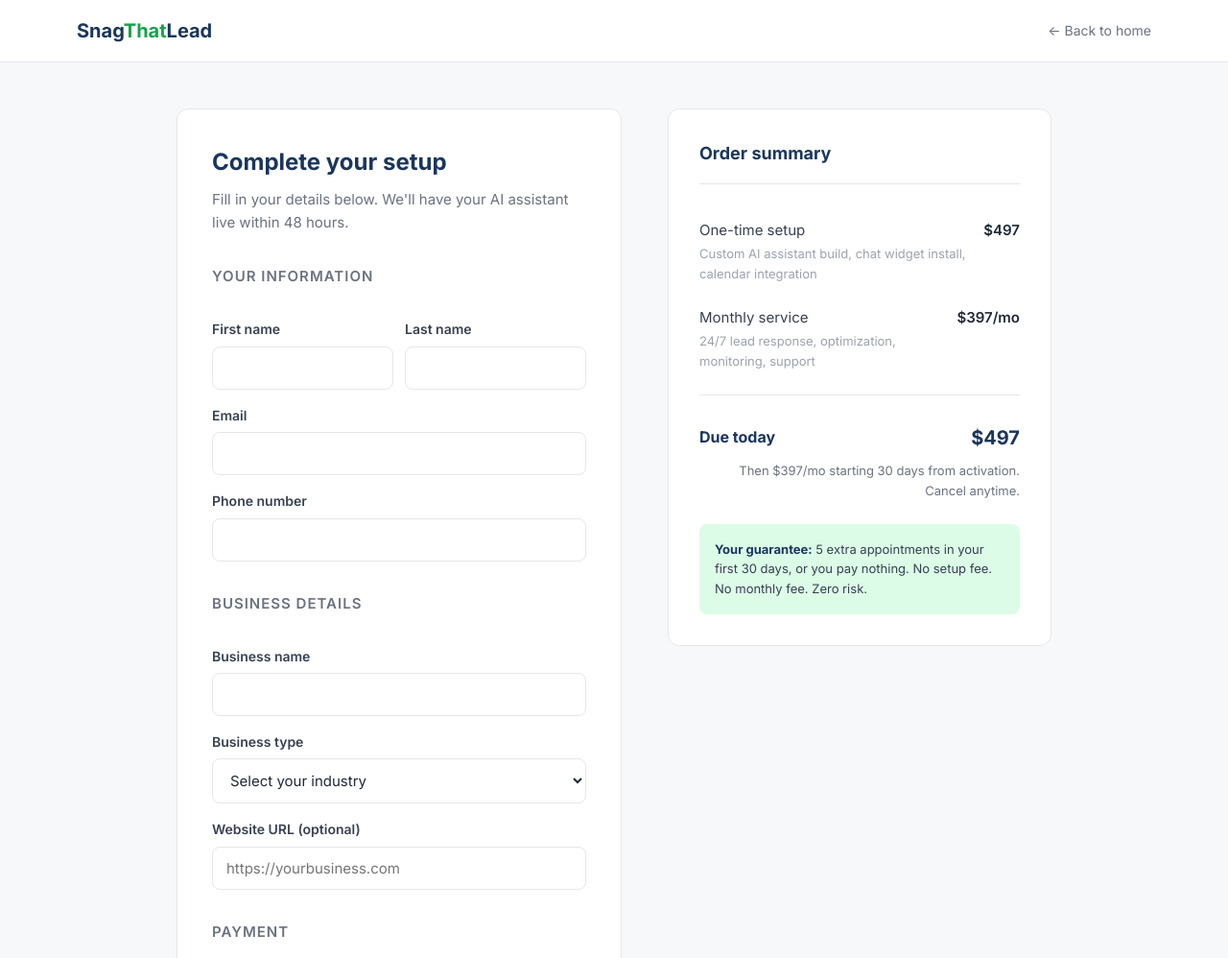
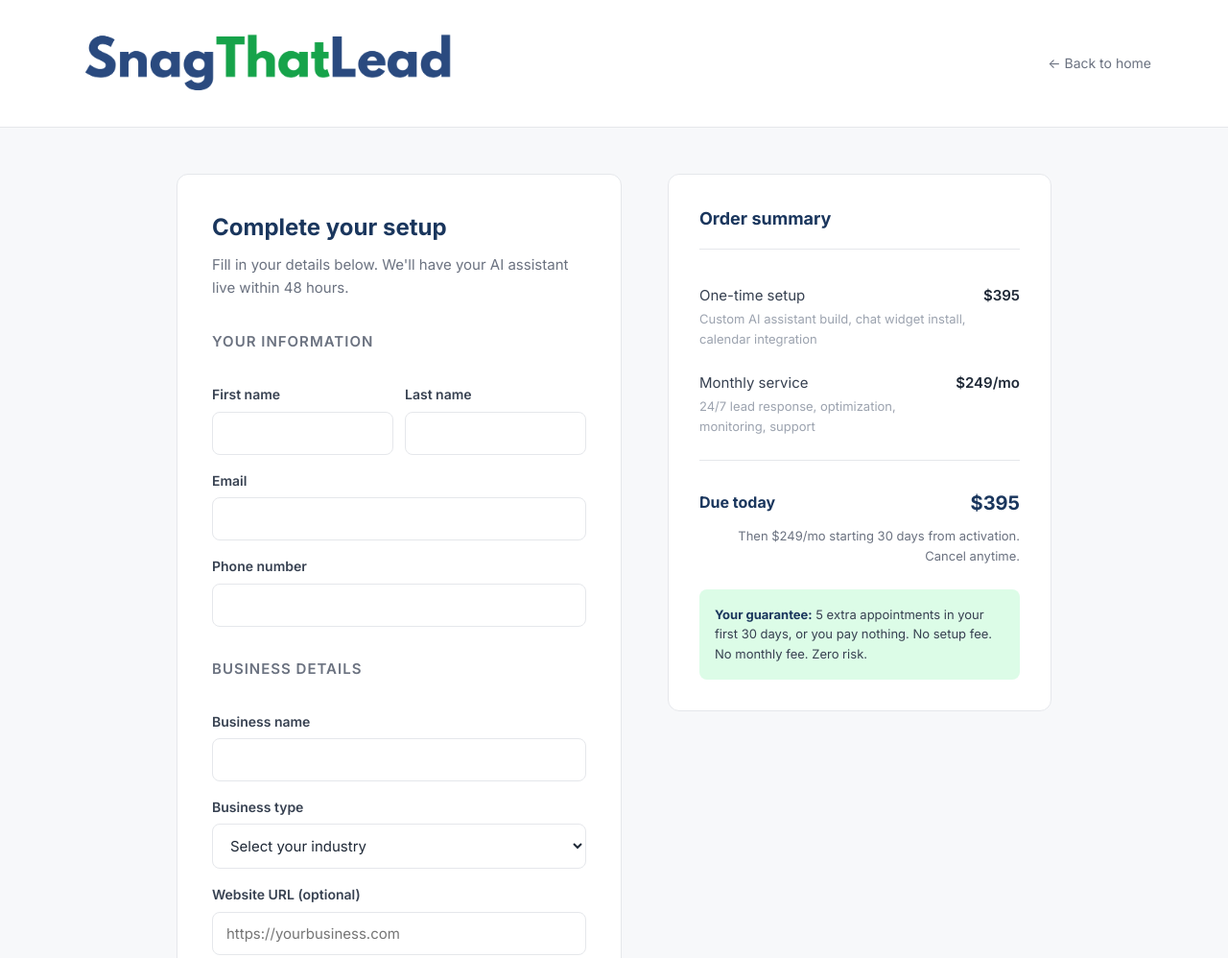
Before and after one commit to paradigmepsilon/snagthatlead, a plain HTML site: page checkout.html in a window 1280 px wide. Shown: the top 998 px of the page at 96% size. Drawn offline with Linux system fonts and the light colour scheme.

Commit message:
Update branding, pricing, and footer for STL website
Add image logo (1.png) and favicon (2.png), adjust pricing from $497/$397
to $395/$249, simplify footer to email-only contact link, and update
quick-math copy to reflect new monthly rate.

Co-Authored-By: Claude Opus 4.6 (1M context) <noreply@anthropic.com>

```diff
--- a/checkout.html
+++ b/checkout.html
@@ -8,6 +8,7 @@
   <link rel="preconnect" href="https://fonts.googleapis.com">
   <link rel="preconnect" href="https://fonts.gstatic.com" crossorigin>
   <link href="https://fonts.googleapis.com/css2?family=Inter:wght@400;600;700&display=swap" rel="stylesheet">
+  <link rel="icon" type="image/png" href="2.png">
   <style>
     *, *::before, *::after { box-sizing: border-box; margin: 0; padding: 0; }
 
@@ -60,13 +61,15 @@
     }
 
     .nav-logo {
-      font-size: 20px;
-      font-weight: 700;
-      color: var(--navy);
+      display: flex;
+      align-items: center;
       text-decoration: none;
     }
 
-    .nav-logo span { color: var(--green); }
+    .nav-logo img {
+      height: 100px;
+      width: auto;
+    }
 
     .nav-back {
       font-size: 14px;
@@ -396,7 +399,7 @@
   <!-- Nav -->
   <nav class="nav">
     <div class="nav-inner">
-      <a href="index.html" class="nav-logo">Snag<span>That</span>Lead</a>
+      <a href="index.html" class="nav-logo"><img src="1.png" alt="SnagThatLead"></a>
       <a href="index.html" class="nav-back">&larr; Back to home</a>
     </div>
   </nav>
@@ -468,8 +471,8 @@
 
         1. A Stripe account with API keys (publishable + secret)
         2. Two Stripe products/prices:
-           - One-time setup: $497 (price_XXXXXXX)
-           - Recurring monthly: $397/mo (price_XXXXXXX)
+           - One-time setup: $395 (price_XXXXXXX)
+           - Recurring monthly: $249/mo (price_XXXXXXX)
 
         OPTION A: Stripe Checkout (redirect, simplest)
         ================================================
@@ -502,8 +505,8 @@
           const card = elements.create('card');
           card.mount('#stripe-card-element');
 
-        On submit, create a PaymentIntent for $497 and a Subscription
-        for $397/mo on the backend, then confirm on the client.
+        On submit, create a PaymentIntent for $395 and a Subscription
+        for $249/mo on the backend, then confirm on the client.
 
         ============================================================
       -->
@@ -514,7 +517,7 @@
       </div>
       <div id="stripe-card-element"></div>
 
-      <button type="button" class="btn-submit" id="submit-btn">Complete Setup - $497 today</button>
+      <button type="button" class="btn-submit" id="submit-btn">Complete Setup - $395 today</button>
 
       <p class="secure-note">
         <svg viewBox="0 0 24 24"><rect x="3" y="11" width="18" height="11" rx="2" ry="2"/><path d="M7 11V7a5 5 0 0110 0v4"/></svg>
@@ -541,7 +544,7 @@
           One-time setup
           <small>Custom AI assistant build, chat widget install, calendar integration</small>
         </span>
-        <span class="order-line-value">$497</span>
+        <span class="order-line-value">$395</span>
       </div>
 
       <div class="order-line">
@@ -549,16 +552,16 @@
           Monthly service
           <small>24/7 lead response, optimization, monitoring, support</small>
         </span>
-        <span class="order-line-value">$397/mo</span>
+        <span class="order-line-value">$249/mo</span>
       </div>
 
       <hr class="order-divider">
 
       <div class="order-total">
         <span class="order-total-label">Due today</span>
-        <span class="order-total-value">$497</span>
+        <span class="order-total-value">$395</span>
       </div>
-      <p class="order-recurring">Then $397/mo starting 30 days from activation. Cancel anytime.</p>
+      <p class="order-recurring">Then $249/mo starting 30 days from activation. Cancel anytime.</p>
 
       <div class="order-guarantee">
         <strong>Your guarantee:</strong> 5 extra appointments in your first 30 days, or you pay nothing. No setup fee. No monthly fee. Zero risk.
```
Also changed, not shown: index.html (+12 -14 lines), 1.png (added), 2.png (added).
